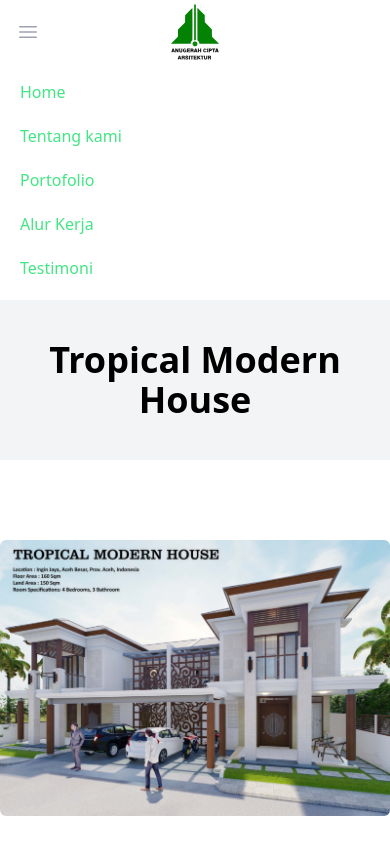
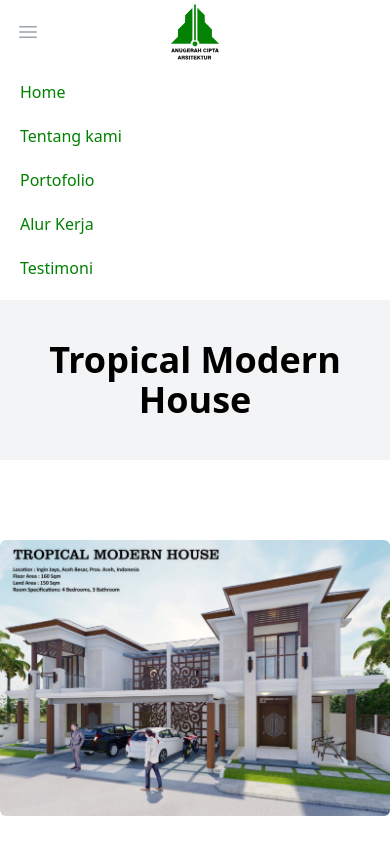
Before and after one commit to M-o-ha-med/WEBFUNNEL, a React (Vite) app: page /ModernTropicalHouseAceh in a window 390 px wide. Both pictures are taken after a click on the button "Open main menu". Shown: the top 844 px of the page. Built offline with nearby package versions, Linux system fonts and the light colour scheme.

Commit message:
Update Navbar.tsx
change the navbar button color to bilbao-700

```diff
--- a/src/components/Navbar.tsx
+++ b/src/components/Navbar.tsx
@@ -82,8 +82,8 @@ export default function Navbar() {
               key={item.name}
               as="a"
               className={classNames(
-                item.current ? 'bg-gray-900 text-emerald-100' : 'text-emerald-400 hover:bg-gray-700 hover:text-emerald-100',
-                'block rounded-md px-3 py-2 text-base font-medium text-emerald-100',
+                item.current ? ' ext-bilbao-700' : 'text-bilbao-700',
+                'block rounded-md px-3 py-2 text-base font-medium text-bilbao-700',
               )}
 				onClick={() => {
 				item.current = true;
```
